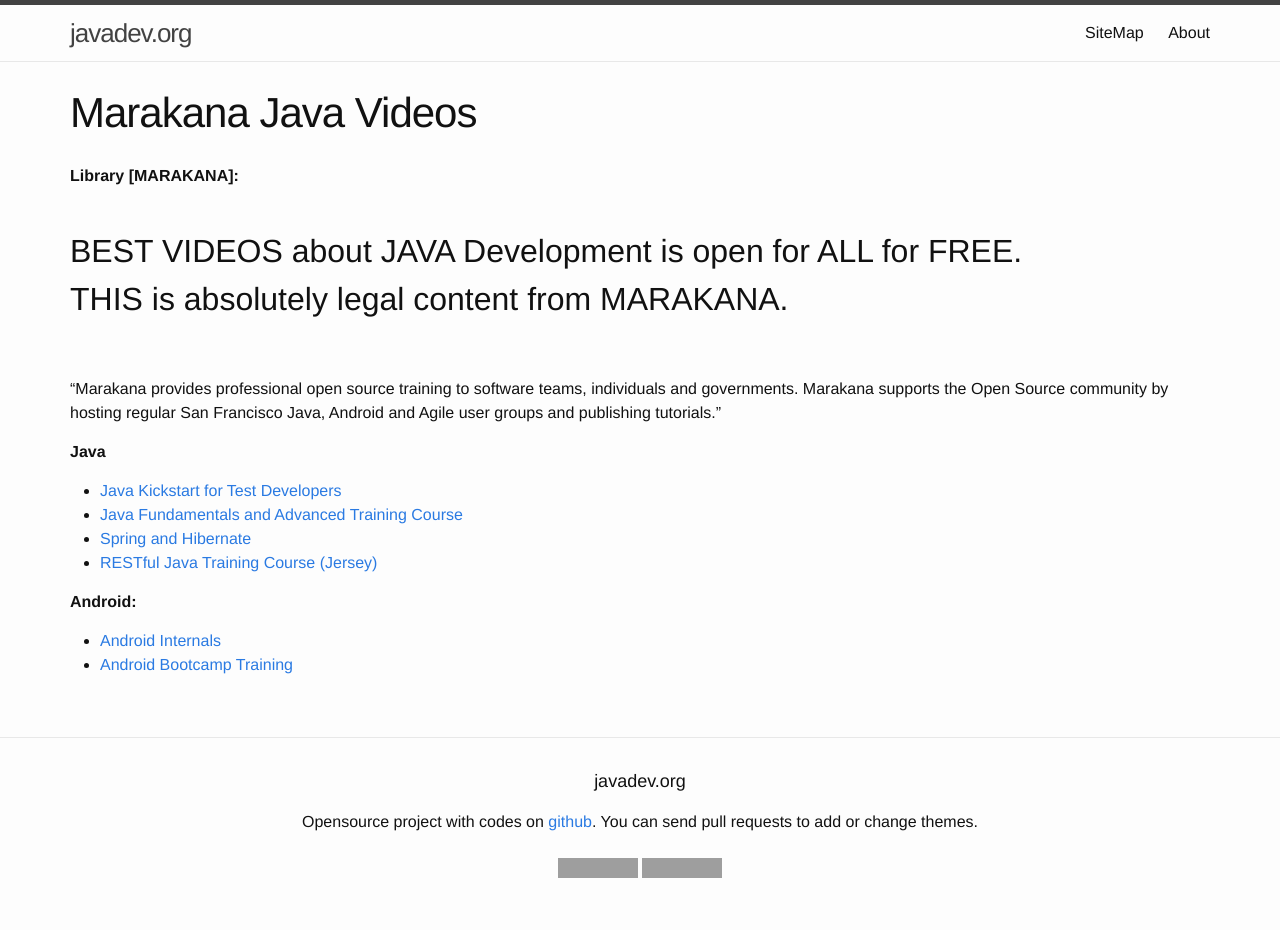
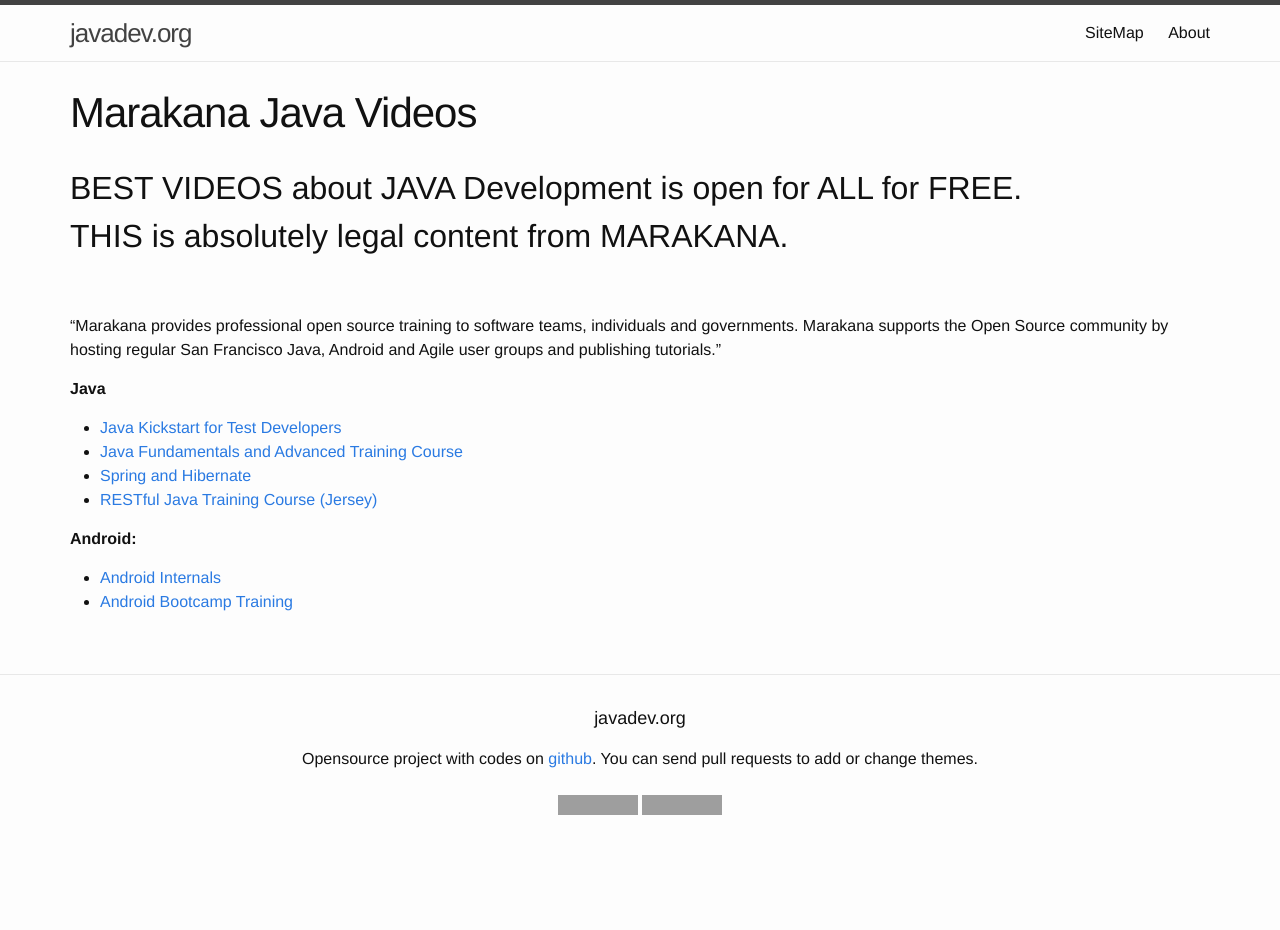
Before and after one commit to webmakaka/javadev.org, a Jekyll site: the page built from website/library/collections/video/free/marakana/marakana.md, in a window 1280 px wide. Built offline with Jekyll 4.4.1, drawn with Linux system fonts in a browser that asks for light colours; after the commit the page ends 900 px from its top, so only the background shows below that; grey boxes are pictures that could not be loaded.

Commit message:
Update marakana.md

```diff
--- a/website/library/collections/video/free/marakana/marakana.md
+++ b/website/library/collections/video/free/marakana/marakana.md
@@ -3,10 +3,6 @@
 title: Marakana Java Videos
 permalink: /library/marakana/java/
 ---
-
-<strong>Library [MARAKANA]:</strong><br/><br/>
-
-
 
 <h2>BEST VIDEOS about JAVA Development is open for ALL for FREE. <br/>
 THIS is absolutely legal content from MARAKANA.</h2><br/>
```
